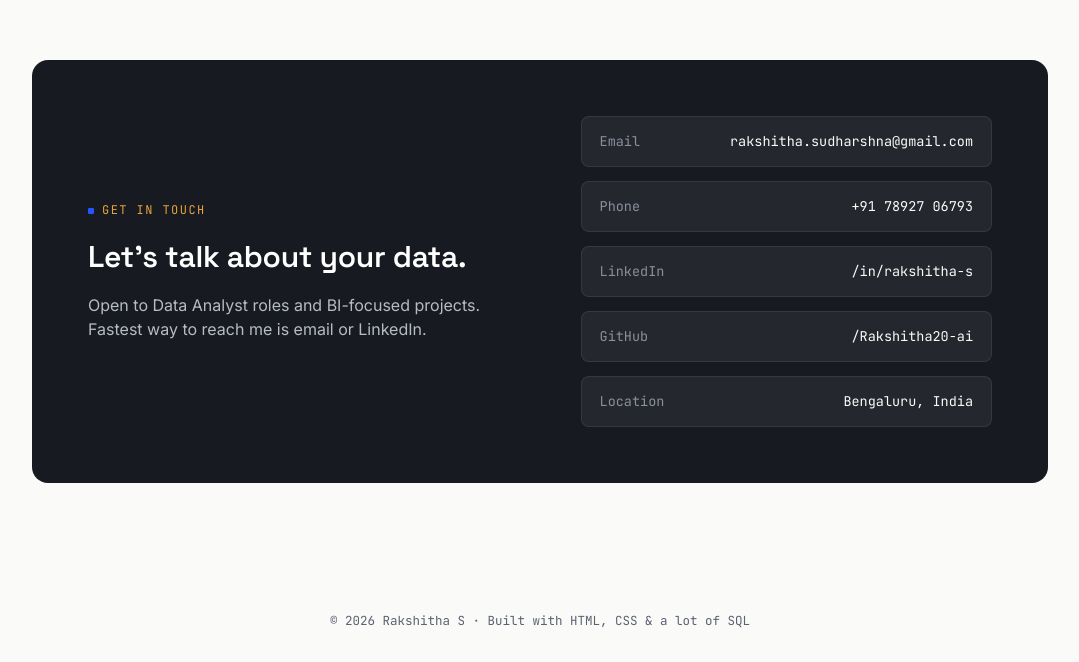
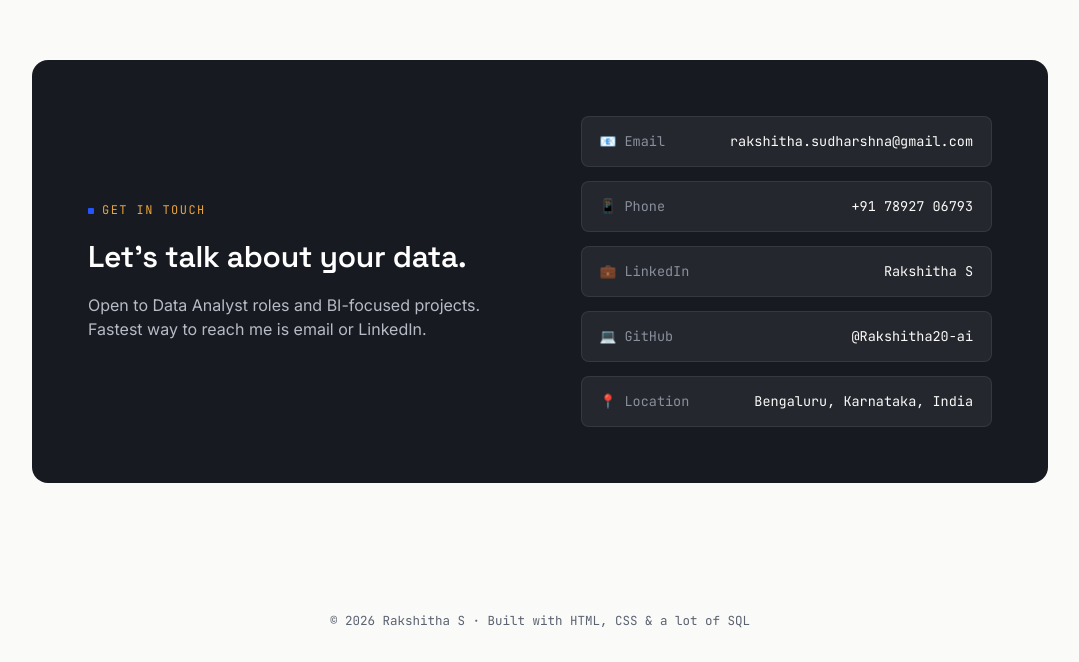
Before and after one commit to Rakshitha20-ai/portfolio, a plain HTML site: page index.html in a window 1280 px wide. Shown: the part 3979-4641 px from the top of the page, without its empty margins (100-1179 px from the left). Drawn offline with Linux system fonts and the light colour scheme.

Commit message:
Update index.html

```diff
--- a/index.html
+++ b/index.html
@@ -516,11 +516,30 @@
         <p>Open to Data Analyst roles and BI-focused projects. Fastest way to reach me is email or LinkedIn.</p>
       </div>
       <div class="contact-list">
-        <a href="mailto:rakshitha.sudharshna@gmail.com" class="contact-row"><span class="k">Email</span><span>rakshitha.sudharshna@gmail.com</span></a>
-        <a href="tel:+917892706793" class="contact-row"><span class="k">Phone</span><span>+91 78927 06793</span></a>
-        <a href="https://www.linkedin.com/in/rakshitha-s-5b6a59244" target="_blank" rel="noopener" class="contact-row"><span class="k">LinkedIn</span><span>/in/rakshitha-s</span></a>
-        <a href="https://github.com/Rakshitha20-ai" target="_blank" rel="noopener" class="contact-row"><span class="k">GitHub</span><span>/Rakshitha20-ai</span></a>
-        <div class="contact-row" style="cursor:default;"><span class="k">Location</span><span>Bengaluru, India</span></div>
+        <a href="mailto:rakshitha.sudharshna@gmail.com" class="contact-row">
+    <span class="k">📧 Email</span>
+    <span>rakshitha.sudharshna@gmail.com</span>
+</a>
+
+<a href="tel:+917892706793" class="contact-row">
+    <span class="k">📱 Phone</span>
+    <span>+91 78927 06793</span>
+</a>
+
+<a href="https://www.linkedin.com/in/rakshitha-s-5b6a59244" target="_blank" rel="noopener" class="contact-row">
+    <span class="k">💼 LinkedIn</span>
+    <span>Rakshitha S</span>
+</a>
+
+<a href="https://github.com/Rakshitha20-ai" target="_blank" rel="noopener" class="contact-row">
+    <span class="k">💻 GitHub</span>
+    <span>@Rakshitha20-ai</span>
+</a>
+
+<div class="contact-row" style="cursor:default;">
+    <span class="k">📍 Location</span>
+    <span>Bengaluru, Karnataka, India</span>
+</div>
       </div>
     </div>
   </div>
```
